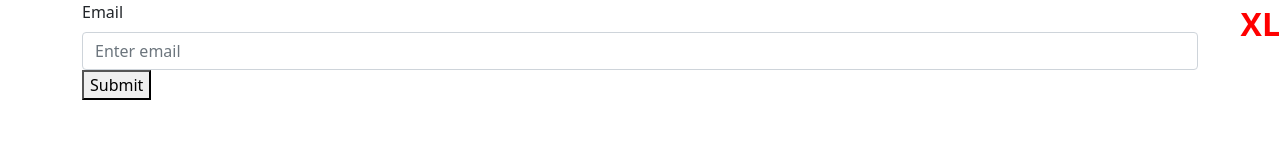
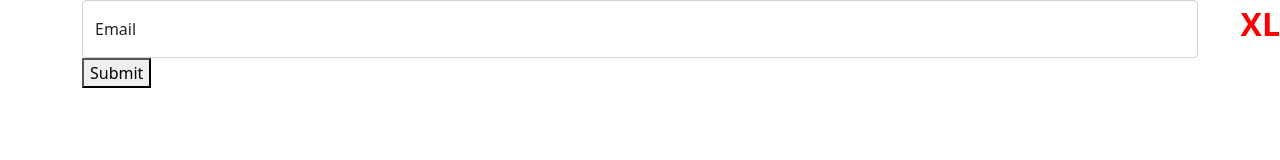
Before and after one commit to Chrisstruong/Bootstrap-learning, a plain HTML site: page Form.html in a window 1280 px wide. Drawn offline with nearby package versions, Linux system fonts and the light colour scheme.

Commit message:
Finish floating labels

```diff
--- a/Form.html
+++ b/Form.html
@@ -16,8 +16,11 @@
 <body>
     <div class="container">
         <form>
-            <label for="email" class="form-label">Email</label>
-            <input type="email" id="email" class="form-control" placeholder="Enter email">
+            <div class="form-floating">
+
+                <input type="email" id="email" class="form-control" placeholder="Place email here">
+                <label for="email" class="form-label">Email</label>
+            </div>
             <button>Submit</button>
         </form>
     </div>
```
